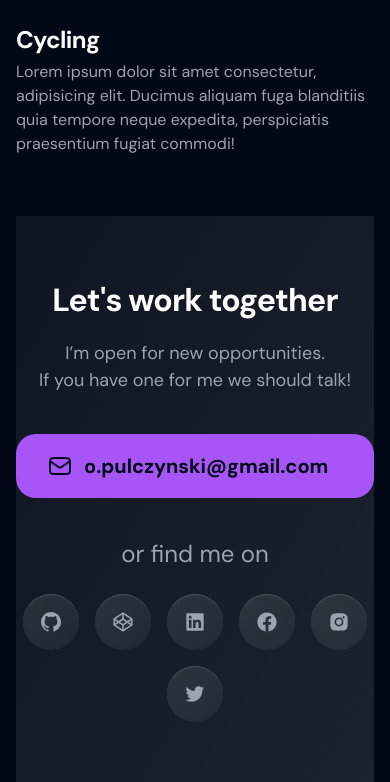
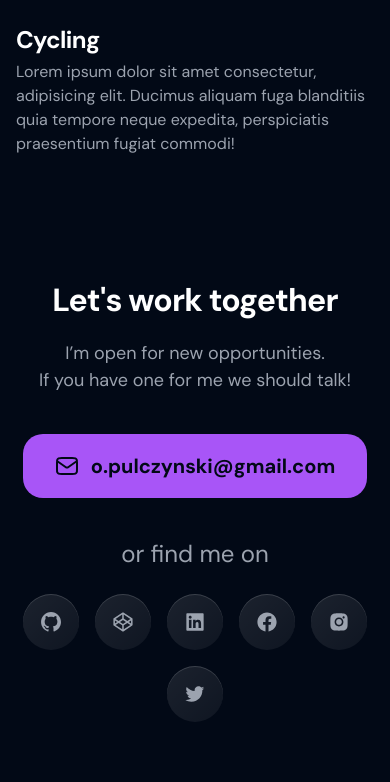
Before and after one commit to oskarpulczynski/portfolio, a website built with Parcel: page src/index.html in a window 390 px wide. Shown: the part 8910-9692 px from the top of the page. Built offline with nearby package versions, Linux system fonts and the light colour scheme.

Commit message:
Added mobile styles for contact section

```diff
--- a/src/index.html
+++ b/src/index.html
@@ -316,30 +316,30 @@
         </article>
     </section>
     <section id="contact"
-      class="w-full mx-auto flex flex-col justify-center bg-gradient-to-br from-white/5 to-white/10 py-[60px]">
+      class="mx-auto flex flex-col items-center py-[60px]">
       <h2 class="text-[32px] tracking-tight text-center mb-4 font-bold">Let's work together</h2>
       <p class="text-center text-[1.125rem] text-gray-400">I’m open for new opportunities. </p>
       <p class="text-center text-[1.125rem] text-gray-400 mb-10">If you have one for me we should talk!</p>
       <a class=" bg-purple-500 rounded-[20px] text-bg inline-flex px-8 py-3.5 gap-3 text-xl font-bold leading-9 mb-10"
-        href="mailto:o.pulczynski@gmail.com"><img class="w-6" src="./images/mail.svg" alt="">o.pulczynski@gmail.com</a>
+        href="mailto:o.pulczynski@gmail.com"><img class="" src="./images/mail.svg" alt="">o.pulczynski@gmail.com</a>
       <p class="text-center text-2xl text-gray-400 mb-6">or find me on</p>
       <div class="flex justify-center gap-4 flex-wrap">
-        <a class="p-4 rounded-full bg-gradient-to-br from-white/10 to-white/5 shadow-innersmlight" href="">
+        <a class="p-4 rounded-full bg-gradient-to-br from-white/10 to-white/5 shadow-innersmlight flex items-center justify-center" href="https://github.com/oskarpulczynski">
           <img src="./images/github-icon.svg" alt="" class="h-6 w-6">
         </a>
-        <a class="p-4 rounded-full bg-gradient-to-br from-white/10 to-white/5 shadow-innersmlight" href="">
+        <a class="p-4 rounded-full bg-gradient-to-br from-white/10 to-white/5 shadow-innersmlight flex items-center justify-center" href="">
           <img src="./images/codepen.svg" alt="" class="h-6 w-6">
         </a>
-        <a class="p-4 rounded-full bg-gradient-to-br from-white/10 to-white/5 shadow-innersmlight" href="">
+        <a class="p-4 rounded-full bg-gradient-to-br from-white/10 to-white/5 shadow-innersmlight flex items-center justify-center" href="">
           <img src="./images/linkedin.svg" alt="" class="h-6 w-6">
         </a>
-        <a class="p-4 rounded-full bg-gradient-to-br from-white/10 to-white/5 shadow-innersmlight" href="">
+        <a class="p-4 rounded-full bg-gradient-to-br from-white/10 to-white/5 shadow-innersmlight flex items-center justify-center " href="">
           <img src="./images/facebook.svg" alt="" class="h-6 w-6">
         </a>
-        <a class="p-4 rounded-full bg-gradient-to-br from-white/10 to-white/5 shadow-innersmlight" href="">
+        <a class="p-4 rounded-full bg-gradient-to-br from-white/10 to-white/5 shadow-innersmlight flex items-center justify-center" href="">
           <img src="./images/instagram.svg" alt="" class="h-6 w-6">
         </a>
-        <a class="p-4 rounded-full bg-gradient-to-br from-white/10 to-white/5 shadow-innersmlight" href="">
+        <a class="p-4 rounded-full bg-gradient-to-br from-white/10 to-white/5 shadow-innersmlight flex items-center justify-center" href="">
           <img src="./images/twitter.svg" alt="" class="h-6 w-6">
         </a>
       </div>
```
